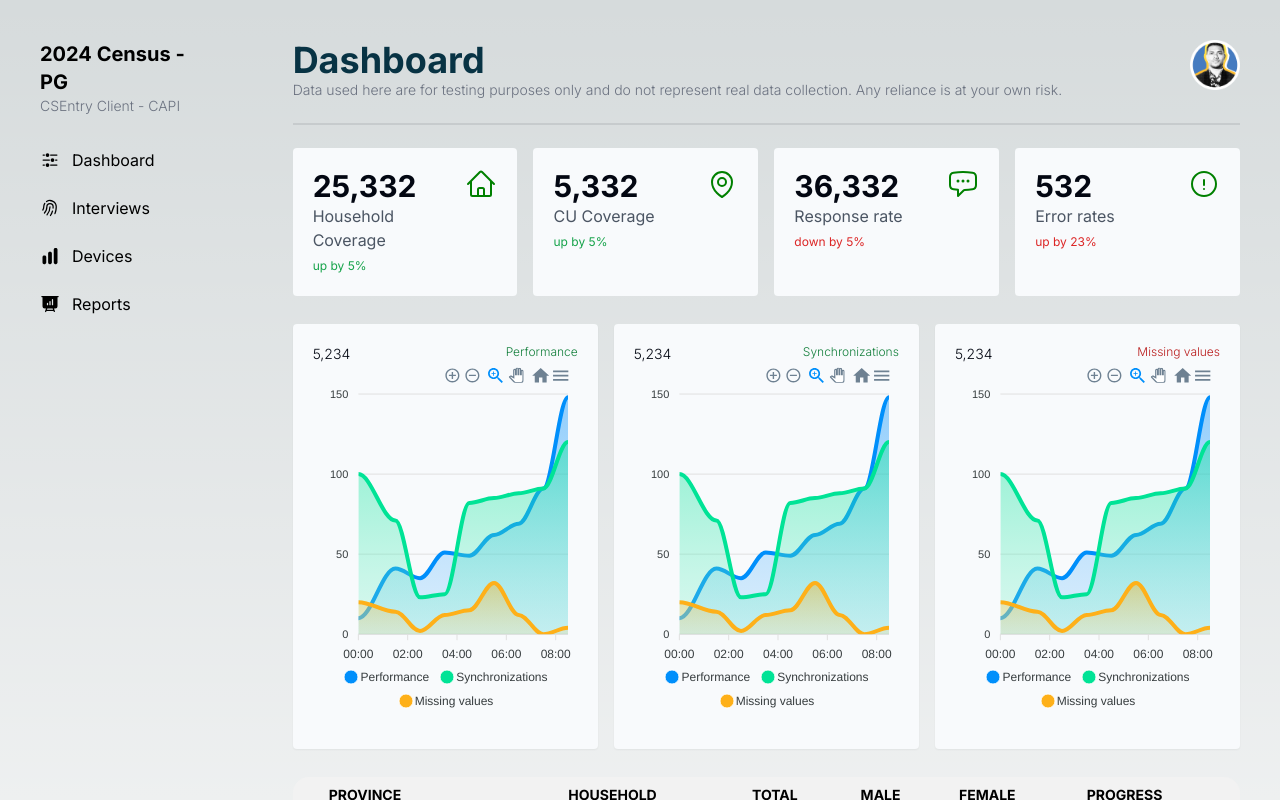
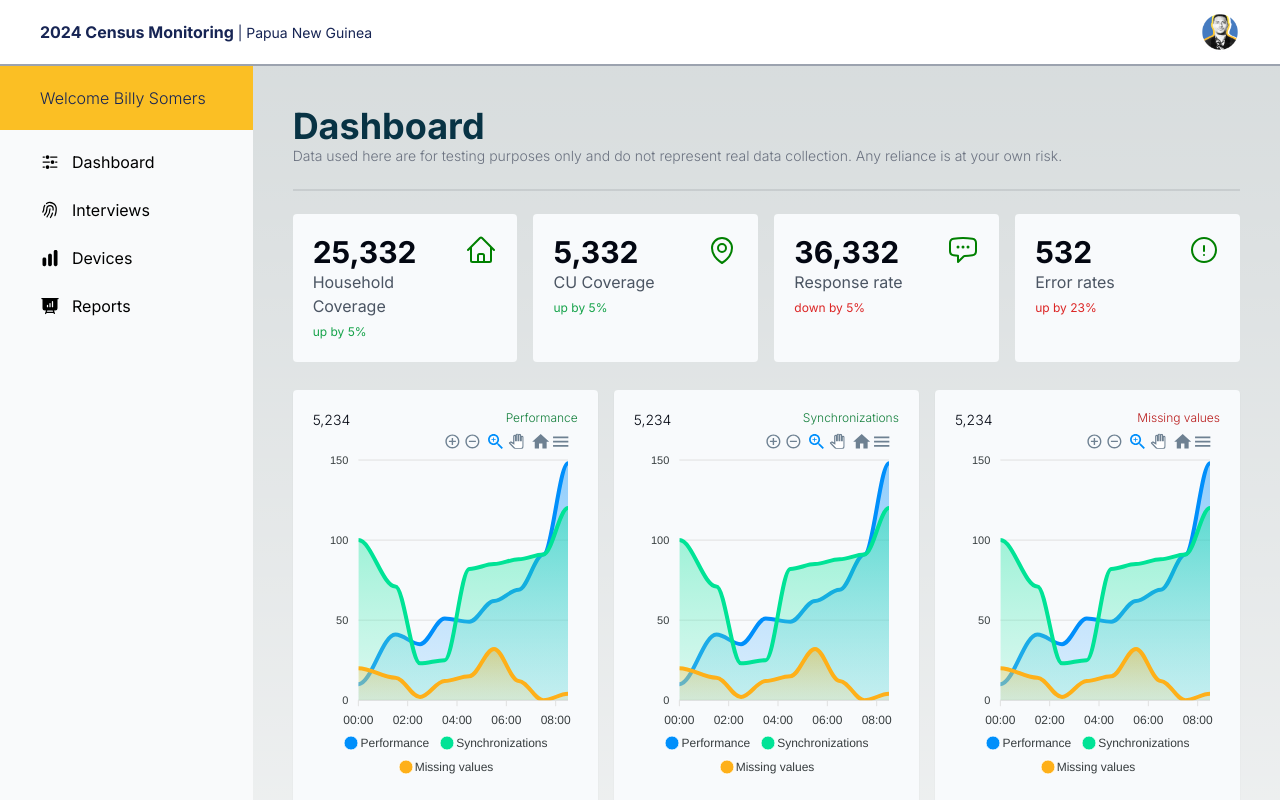
Before and after one commit to billyws/cspro-dashboard, a Next.js app: page / in a window 1280 px wide. Shown: the top 800 px of the page. Built offline with nearby package versions, Linux system fonts and the light colour scheme.

Commit message:
Added topnav and user welcome text

```diff
--- a/app/layout.tsx
+++ b/app/layout.tsx
@@ -1,4 +1,5 @@
 import SideNav from '../components/SideNav'
+import TopNav from '../components/TopNav'
 import './globals.css'
 import { Inter } from 'next/font/google'
 
@@ -13,6 +14,7 @@ export default function RootLayout({ children }) {
   return (
     <html lang="en">
       <body className={inter.className}>
+        <TopNav/>
         <div className='flex flex-row'>
           <SideNav/>
           <div className="container px-10">
--- a/app/page.tsx
+++ b/app/page.tsx
@@ -4,6 +4,7 @@ import Link from "next/link"
 import StatsCounter from "../components/StatsCounter"
 import SummaryTable from "../components/SummaryTable"
 import DailyProgress from "../components/DailyProgress"
+import TopNav from "../components/TopNav"
 // import { PrismaClient } from "@prisma/client"
 
 
@@ -28,11 +29,7 @@ export default async function Home() {
             </p>
             </div>
 
-            <div className="flex avatar online">
-                <div className="rounded-full">
-                    <Image src="/images/bsomers_picofme02.png" alt="avatar" width={50} height={50} />
-                </div>
-            </div>
+
         </div>
 
       <div className="nsodivider"></div>
--- a/components/SideNav.tsx
+++ b/components/SideNav.tsx
@@ -4,16 +4,13 @@ import Link from "next/link"
 
 export default function SideNav(){
     return (
-        <div className="nsomenu w-80 h-screen">
-            <div className="mt-10 mb-5 px-10">
-                <h1 className="text-xl font-bold">
-                    2024 Census - PG
-                </h1>
-                <p className="text-sm font-light text-gray-500">CSEntry Client - CAPI</p>
+        <div className="nsomenu w-80 bg-gray-50 h-screen">
+            <div className="pl-10 py-5 bg-amber-400 font-light text-blue-950">
+                Welcome Billy Somers
             </div>
-
-                <ul>
-                    <li>
+            <div className="flex flex-row pt-2">
+                <ul className="w-full">
+                    <li className="hover:text-blue-950">
                         <Link href={"/"} className="pl-10">
                             <svg
                                 xmlns="http://www.w3.org/2000/svg"
@@ -64,6 +61,7 @@ export default function SideNav(){
                     </li>
 
                 </ul>
+                </div>
 
         </div>
         )
--- a/components/TopNav.tsx
+++ b/components/TopNav.tsx
@@ -2,23 +2,19 @@ import Image from "next/image"
 
 export default function TopNav(){
     return (
-        <div>
-            <div className="w-full nsonavbar bg-base-300">
-                <div className="flex-none lg:hidden">
-                <label htmlFor="my-drawer-3" className="nsobtn nsobtn-square nsobtn-ghost">
-                    <svg xmlns="http://www.w3.org/2000/svg" fill="none" viewBox="0 0 24 24" className="inline-block w-6 h-6 stroke-current"><path strokeLinecap="round" strokeLinejoin="round" strokeWidth="2" d="M4 6h16M4 12h16M4 18h16"></path></svg>
-                </label>
+        <div className="flex flex-col-2 bg-white w-full h-18  justify-between border-b-2 border-gray-400">
+            <div className="flex flex-row pt-5 pl-10">
+                <h3 className="text-base font-bold text-blue-950">2024 Census Monitoring <span className="text-sm font-normal"> | Papua New Guinea</span></h3>
             </div>
-            <div className="flex-1 px-2 mx-2">CSPro Dashboard</div>
-            <div className="flex-none hidden lg:block">
-                <ul className="nsomenu nsomenu-horizontal">
-                <li><a>Navbar Item 1</a></li>
-                <li><a>Navbar Item 2</a></li>
-                </ul>
+            <div className="flex flex-row">
+                <div className="flex flex-row">
+                    <div className="flex avatar online py-3 pr-10">
+                        <div className="rounded-full">
+                            <Image src="/images/bsomers_picofme02.png" alt="avatar" width={40} height={40} />
+                         </div>
+                    </div>
+                </div>
             </div>
-    </div>
-
-
         </div>
     )
 }
```
